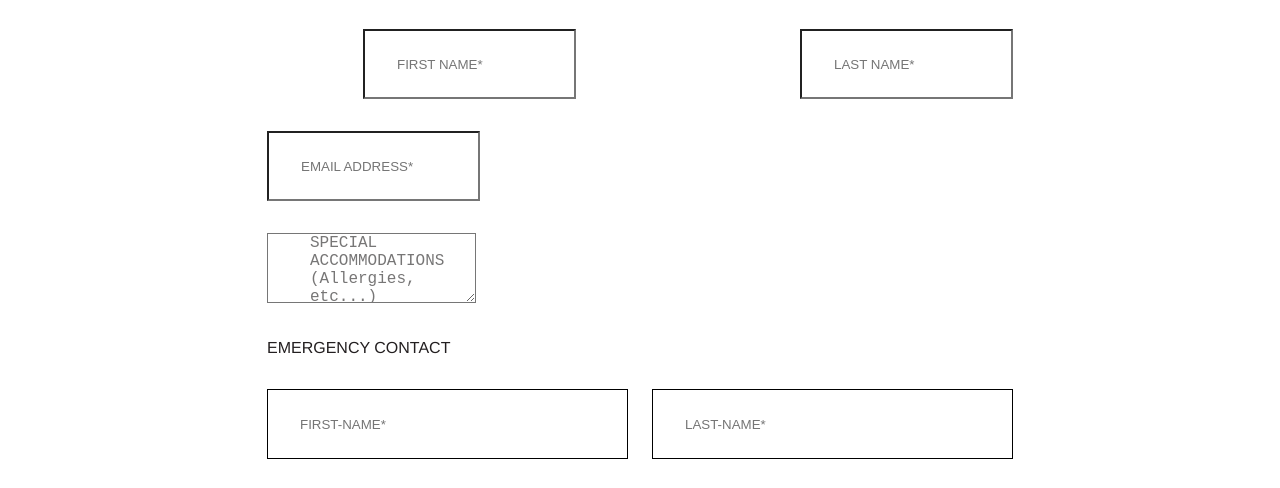
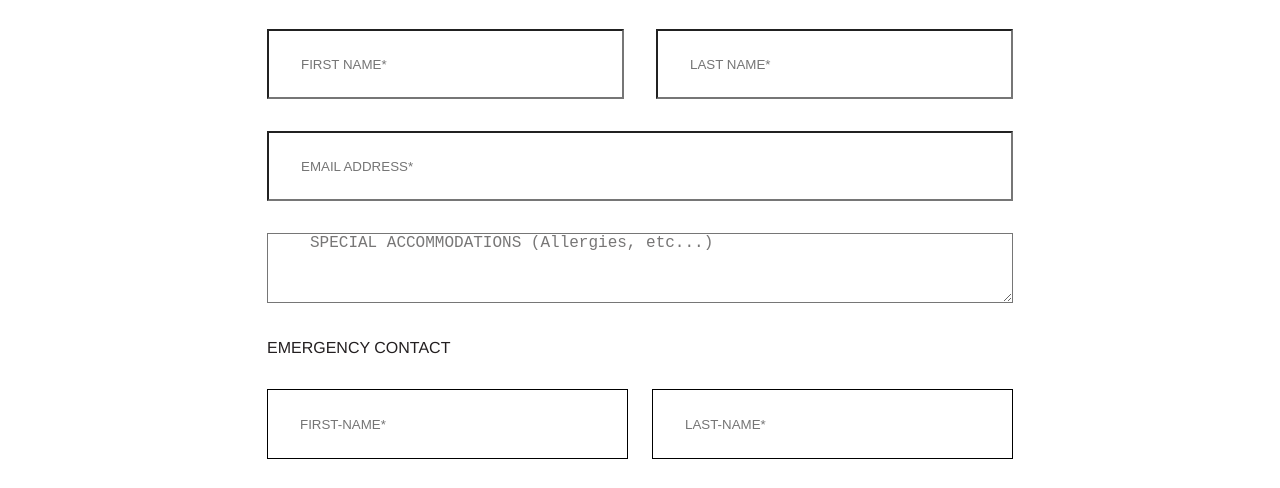
Before and after one commit to naamak01/summer-camp, a website built with Vite: page src/Registration/index.html in a window 1280 px wide. Shown: the part 237-725 px from the top of the page. Built offline with nearby package versions, Linux system fonts and the light colour scheme; some packages are replaced by stand-ins of ours; no server answers.

Commit message:
updated code

```diff
--- a/register.css
+++ b/register.css
@@ -85,7 +85,7 @@ html {
 }
 
 .user-info input {
-	max-width: 373px;
+	width: 373px;
 	height: 70px;
 	background: #ffffff;
 	color: #000000;
@@ -97,7 +97,7 @@ html {
 
 .email-section input,
 .allergy-section textarea {
-	max-width: 100%;
+	width: 100%;
 	height: 70px;
 	margin-bottom: 2rem;
 	background: #ffffff;
@@ -144,14 +144,14 @@ textarea::placeholder {
 	padding-left: 2rem;
 }
 
-/* .user-info input[type='text']:focus,
+.user-info input[type='text']:focus,
 .email-section input[type='email']:focus,
 .emergency input[type='text']:focus,
 .input-group textarea:focus,
 .emergency input[type='tel']:focus {
 	color: #000000;
 	padding-left: 1rem;
-} */
+}
 
 .preferences {
 	margin-bottom: 2rem;
--- a/src/Registration/index.html
+++ b/src/Registration/index.html
@@ -174,7 +174,7 @@
 								name="emergency-number"
 								placeholder="+1##########"
 								pattern="\+1\d{10}"
-								maxlength="13"
+								maxlength="12"
 								title="+1##########"
 								required
 							/>
```
